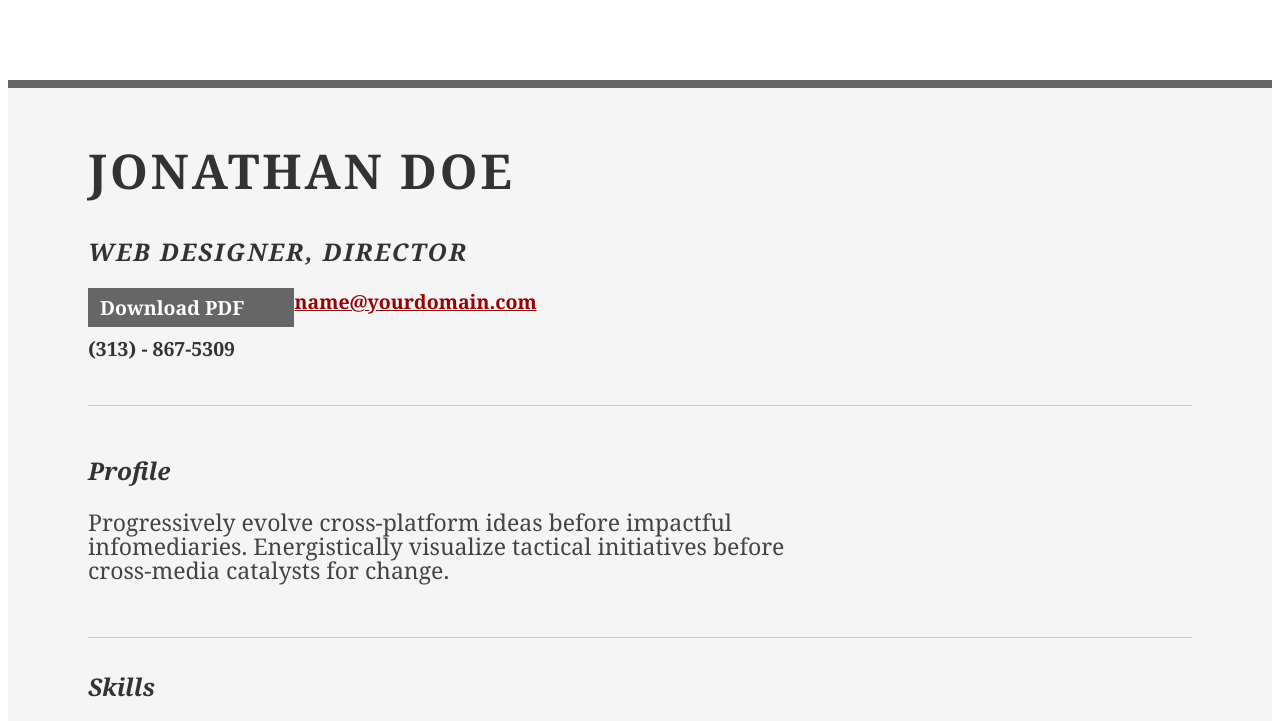
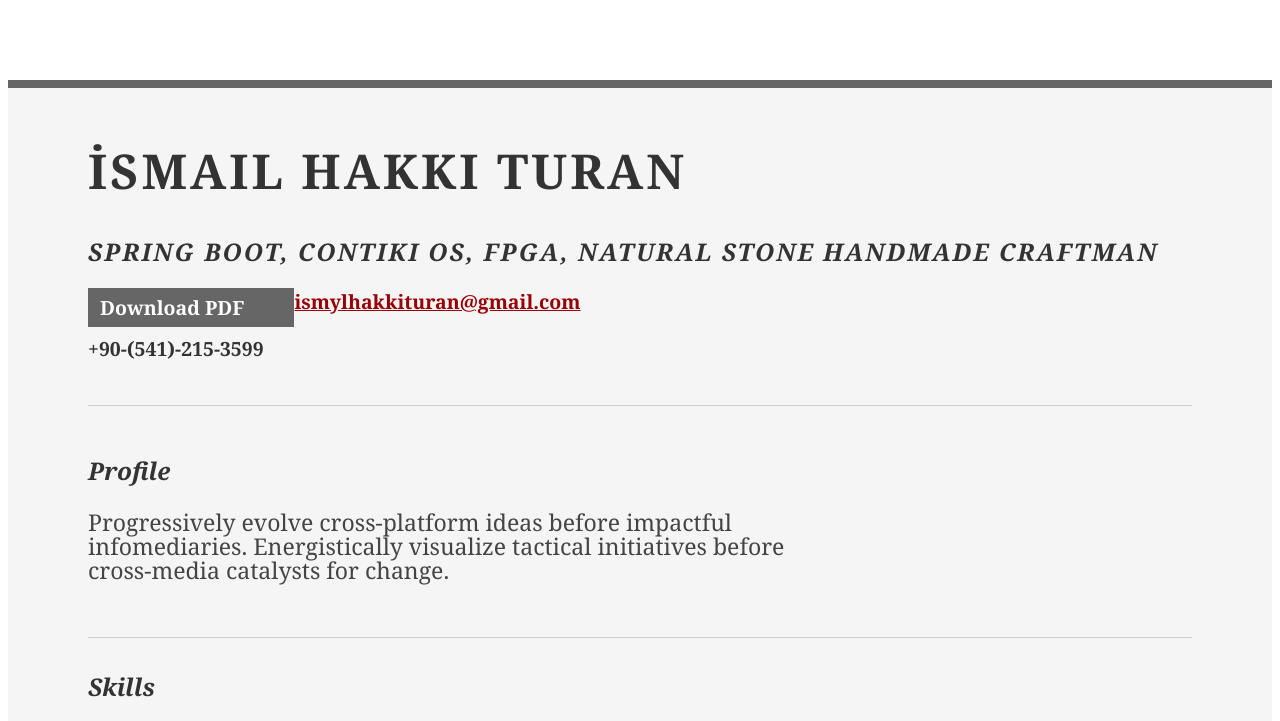
Before and after one commit to ismylhakkituran/ismylhakkituran.github.io, a plain HTML site: page index.html in a window 1280 px wide. Shown: the top 721 px of the page. Drawn offline with Linux system fonts and the light colour scheme; a small style sheet from the web is missing.

Commit message:
updating name and skills

```diff
--- a/index.html
+++ b/index.html
@@ -2,7 +2,7 @@
 <html>
 <head>
 
-	<title>Jonathan Doe | Web Designer, Director | name@yourdomain.com</title>
+	<title>İsmail Hakkı TURAN | Spring Boot, Contiki OS, FPGA, Natural Stone Handmade Craftman | ismylhakkituran@gmail.com</title>
 	<meta http-equiv="content-type" content="text/html; charset=utf-8" />
 
 	<meta name="keywords" content="" />
@@ -20,15 +20,15 @@
 		<div id="hd">
 			<div class="yui-gc">
 				<div class="yui-u first">
-					<h1>Jonathan Doe</h1>
-					<h2>Web Designer, Director</h2>
+					<h1>İsmail Hakkı TURAN</h1>
+					<h2>Spring Boot, Contiki OS, FPGA, Natural Stone Handmade Craftman</h2>
 				</div>
 
 				<div class="yui-u">
 					<div class="contact-info">
 						<h3><a id="pdf" href="#">Download PDF</a></h3>
-						<h3><a href="mailto:name@yourdomain.com">name@yourdomain.com</a></h3>
-						<h3>(313) - 867-5309</h3>
+						<h3><a href="mailto:ismylhakkituran@gmail.com">ismylhakkituran@gmail.com</a></h3>
+						<h3>+90-(541)-215-3599</h3>
 					</div><!--// .contact-info -->
 				</div>
 			</div><!--// .yui-gc -->
```
